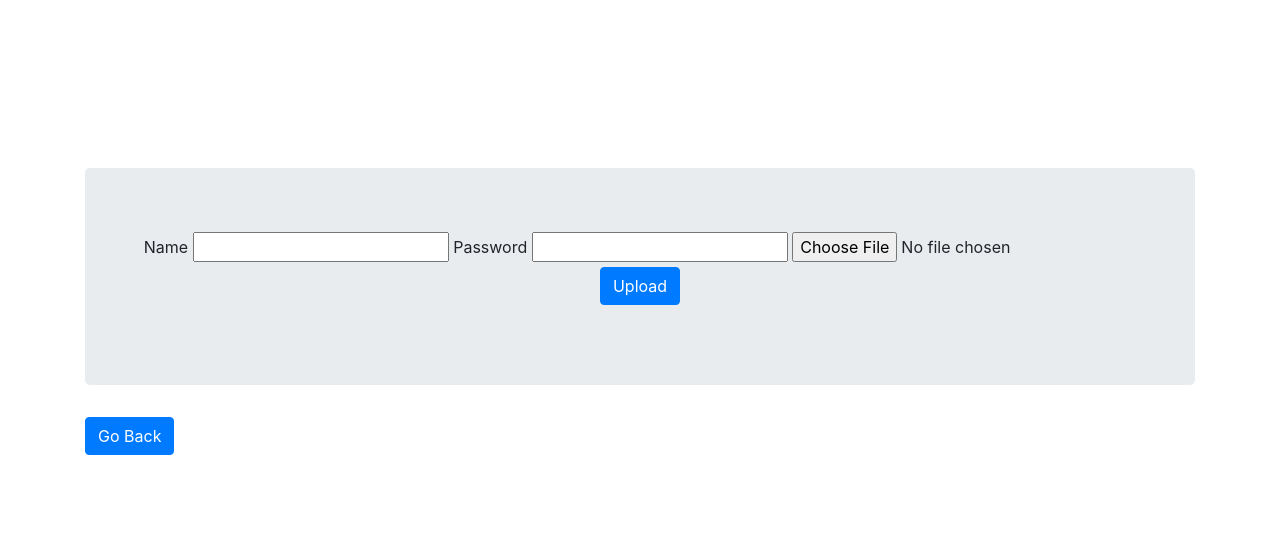
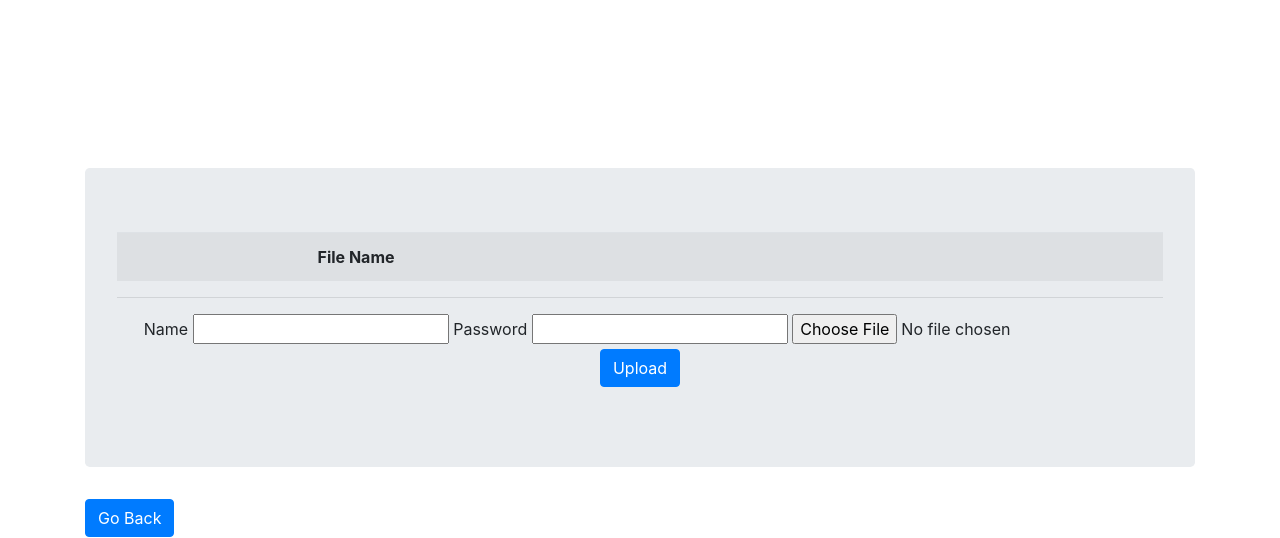
Before and after one commit to Vrend/HoldMe, a Flask app: page /files in a window 1280 px wide. Shown: the top 538 px of the page. Run offline with Flask 2, Linux system fonts and the light colour scheme; the visitor is signed in with stand-in values (Sample User, id 1); data that the repository does not hold is empty; parts of the project's set-up code (start-up, migrations or seed data) failed here and were passed over; some libraries are stand-ins or nearby versions.

```diff
--- a/src/app.py
+++ b/src/app.py
@@ -54,18 +54,20 @@ def files():
         if 'single_file' in request.form:
             password = request.form['password']
             data = pull_file(file_id, password, socketio)
+            if data == 'Bad Password':
+                return 'Bad Password'
             return send_file(io.BytesIO(data[2]), attachment_filename=data[0], mimetype=data[1])
         else:
             file = request.files['file']
             name = request.form['name']
             password = request.form['password']
             if file.filename == '' or name == '' or password == '':
-                return render_template('files.html')
+                return render_template('files.html', files=get_files())
             push_file(name, password, file, file.filename, socketio)
             return redirect(url_for('files'))
 
     if file_id == '':
-        return render_template('files.html')
+        return render_template('files.html', files=get_files())
     elif not check_if_file_exists(file_id):
         return redirect(url_for('files'))
     else:
--- a/src/database.py
+++ b/src/database.py
@@ -63,6 +63,8 @@ def pull_file(name, password, sio):
     redis_data = r.hgetall('file-'+name)
     blocks = pull_blocks(redis_data, sio)
     file = rebuild_file(password, blocks)
+    if file == 'Bad Password':
+        return file
     plaintext = file.split(b'mimetype:')
     name = plaintext[0].decode()
     plaintext = plaintext[1].split(b'filedata:')
@@ -156,6 +158,14 @@ def check_if_file_exists(file_id):
     return r.exists('file-' + file_id) == 1
 
 
+def get_files():
+    files = []
+    r = redis.Redis()
+    for file in r.scan_iter(match='file*'):
+        files.append(file.decode().split('file-')[1])
+    return files
+
+
 def delete_file(file_id, socketio):
     r = redis.Redis()
     file = r.hgetall('file-'+file_id)
@@ -177,5 +187,6 @@ def flush_block(block_id, socketio):
     r = redis.Redis()
     nodes = pickle.loads(r.hget(block_id, 'nodes'))
     for node in nodes:
+        node = node.split('b\'')[1][:-1]
         sock = r.hget('nodes', node)
-        socketio.emit('flush_block', block_id, room=sock.decode())
+        socketio.emit('flush_block', block_id.decode(), room=sock.decode())
--- a/src/encryption.py
+++ b/src/encryption.py
@@ -30,4 +30,4 @@ def decrypt(password, data):
         cipher.verify(tag)
         return plaintext
     except ValueError:
-        print("Bad Password")
+        return 'Bad Password'
--- a/src/templates/file.html
+++ b/src/templates/file.html
@@ -2,7 +2,7 @@
 
 {% block body %}
     <div class="jumbotron text-center">
-        <h1>Retrieve File</h1>
+        <h1>Retrieve File: {{id}}</h1>
         <form method="post" action="">
         <div class="form-group">
             <label>Password</label>
--- a/src/templates/files.html
+++ b/src/templates/files.html
@@ -8,6 +8,34 @@
     <br/>
     <br/>
     <div class="jumbotron text-center">
+        <table class="table table-striped">
+            <tr>
+                <th>File Name</th>
+                <th></th>
+                <th></th>
+                <th></th>
+                <th></th>
+                <th></th>
+            </tr>
+            {% for file in files %}
+            <tr>
+                <td>{{file}}</td>
+                <td></td>
+                <td></td>
+                <td></td>
+                <td><a class="btn btn-primary" href="{{url_for('files', id=file)}}">Retrieve</a></td>
+                <td>
+                    <form method="post" action="{{url_for('delete', id=file)}}">
+                        <div class="form-group">
+                            <input type="hidden" name="_method" value="DELETE">
+                            <input type="submit" value="Delete" class="btn btn-danger">
+                        </div>
+                    </form>
+                </td>
+            </tr>
+            {% endfor %}
+        </table>
+        <hr>
         <form enctype="multipart/form-data" method="post" action="">
             <div class="form-group">
                 <label>Name</label>
```
